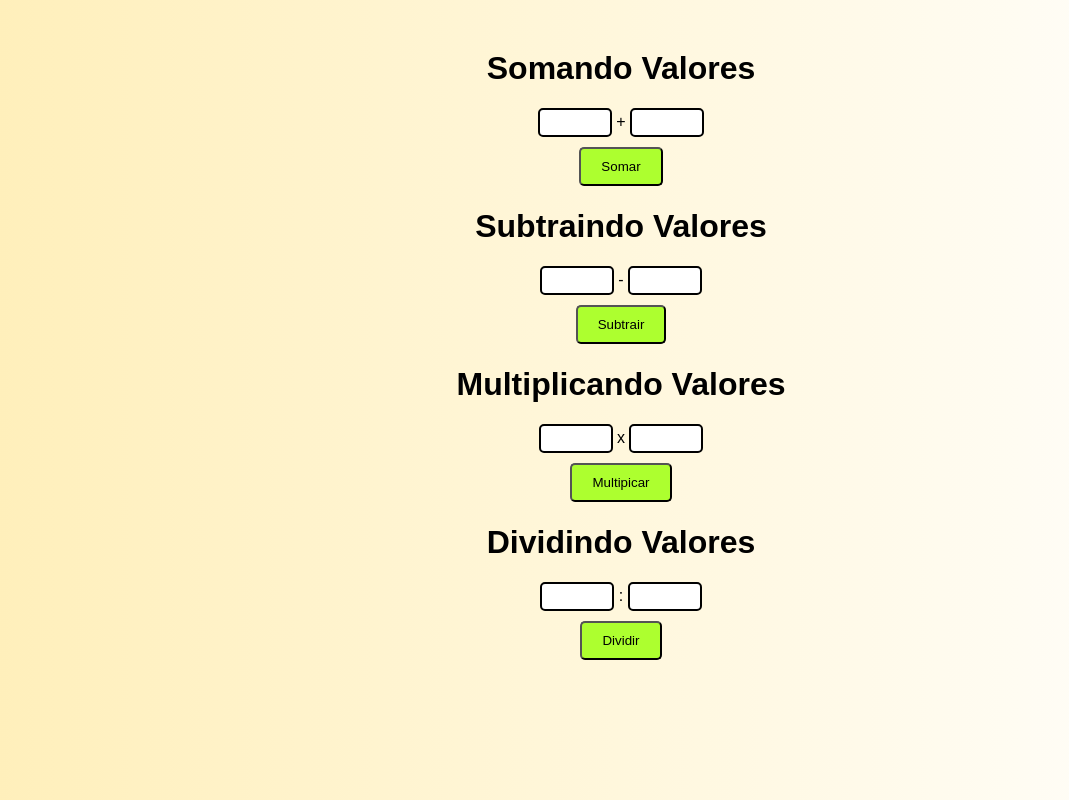
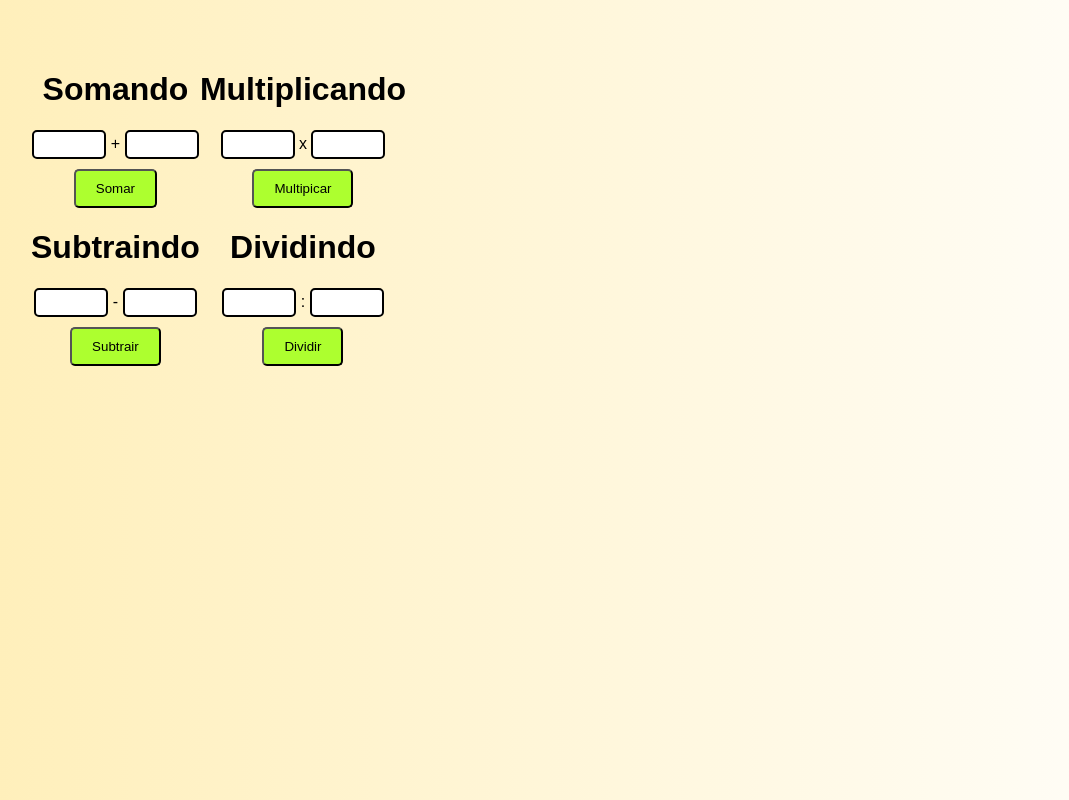
Before and after one commit to IHiuryI/aula10, a plain HTML site: page atv1/index.html in a window 1280 px wide. Shown: the whole page, without its empty margins (19-1088 px from the left). Drawn offline with Linux system fonts and the light colour scheme.

Commit message:
aula10
aula10

```diff
--- a/atv1/index.html
+++ b/atv1/index.html
@@ -8,25 +8,29 @@
     <title>Atividade 1</title>
 </head>
 <body>
-    <h1>Somando Valores</h1>
+    <div class="container">
+        <div class="coluna1">
+            <h1>Somando</h1>
             <div class="input"><input type="number" id="num1"> + <input type="number" id="num2"></div>
             <button onclick="somar()">Somar</button>
             <p id="resultadoSoma"></p>
-
-    <h1>Subtraindo Valores</h1>
+            <h1>Subtraindo</h1>
             <div class="input"><input type="number" id="num3"> - <input type="number" id="num4"></div>
             <button onclick="subtrair()">Subtrair</button>
             <p id="resultadoSubtracao"></p>
+        </div>
 
-    <h1>Multiplicando Valores</h1>
+        <div class="coluna2">
+            <h1>Multiplicando</h1>
             <div class="input"><input type="number" id="num5"> x <input type="number" id="num6"></div>
             <button onclick="multiplicar()">Multipicar</button>
             <p id="resultadoMultiplicacao"></p>
-
-    <h1>Dividindo Valores</h1>
+            <h1>Dividindo</h1>
             <div class="input"><input type="number" id="num7"> : <input type="number" id="num8"></div>
             <button onclick="dividir()">Dividir</button>
             <p id="resultadoDivisao"></p>
+        </div>
+    </div>
 
 
 
--- a/atv1/style.css
+++ b/atv1/style.css
@@ -8,6 +8,20 @@ body {
     margin: 50px;
     background: linear-gradient( to right, #ffefba, #ffffff);
 }
+
+.container {
+    display: flex;
+
+}
+
+.coluna1 {
+
+}
+
+.coluna2 {
+
+}
+
 
 h1 {
     color: black;
```
Lines whose indentation alone changed are shown as unchanged.
